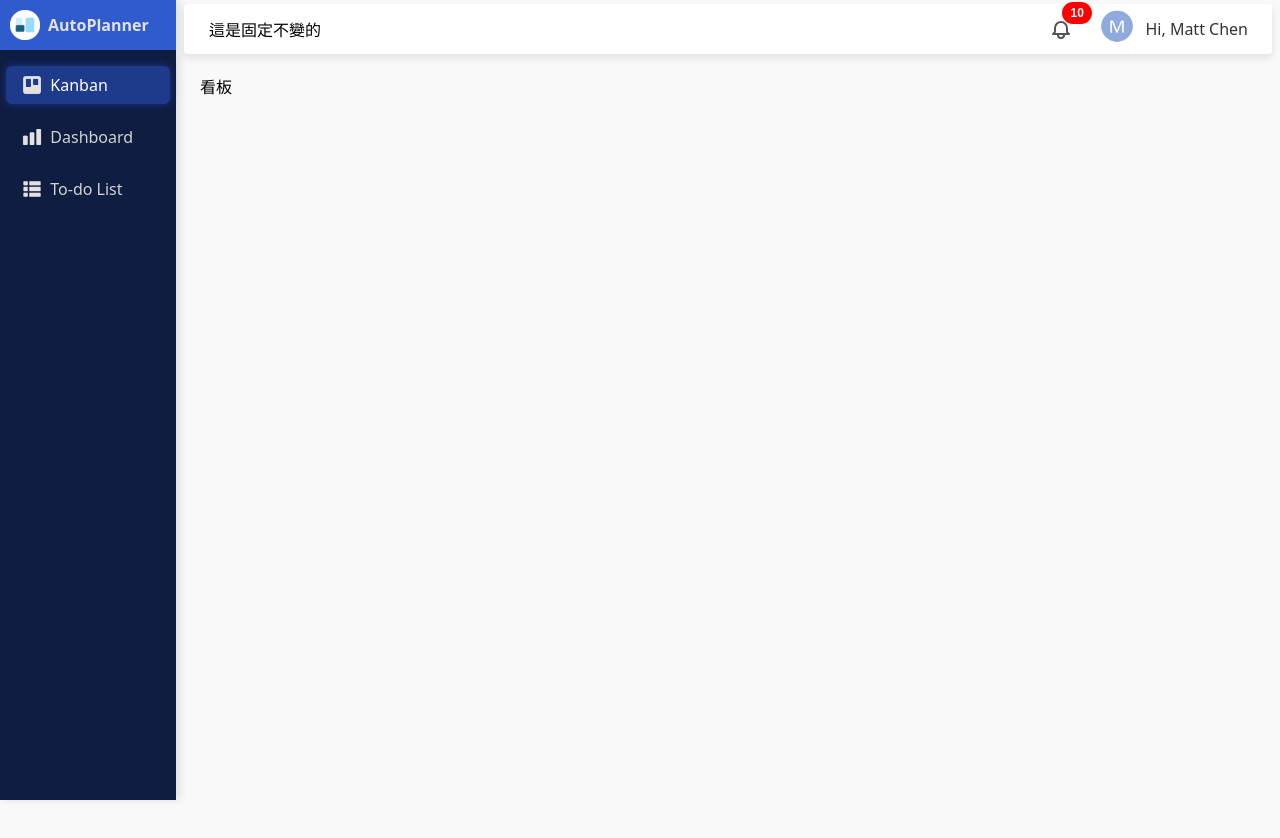
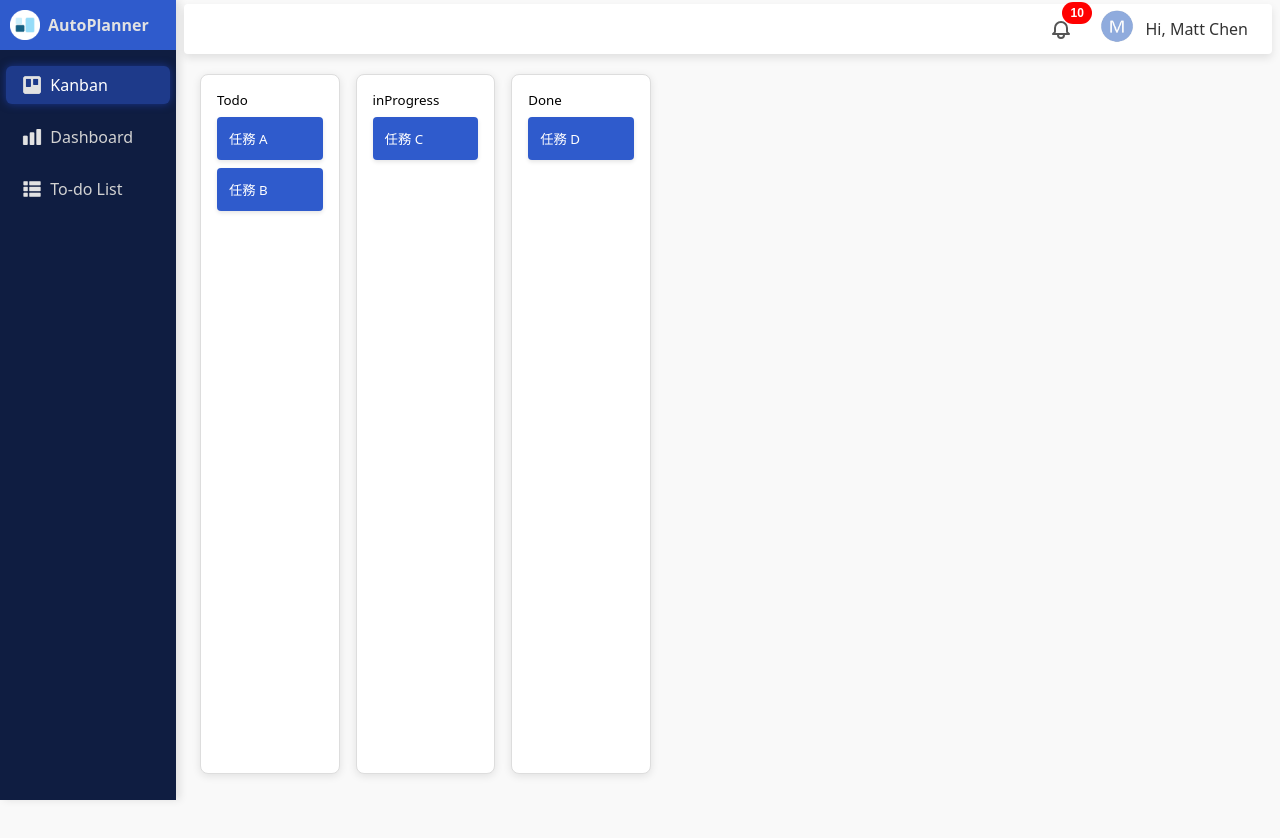
Before and after one commit to EngrMatt/AutoPlanner, a Nuxt app: page /kanban in a window 1280 px wide. Shown: the top 838 px of the page. After the commit the page ends 800 px from the top, so only its background shows below. Built offline with nearby package versions, Linux system fonts and the light colour scheme.

Commit message:
feat: 添加 vuedraggable 套件

```diff
--- a/app/components/Header.vue
+++ b/app/components/Header.vue
@@ -1,7 +1,7 @@
 <template>
   <header class="header">
     <div class="title">
-        這是固定不變的
+
     </div>
      <div class="user-info">
       <button class="notification-btn" aria-label="通知鈴鐺">
--- a/app/layouts/default.vue
+++ b/app/layouts/default.vue
@@ -21,7 +21,6 @@ const activeMenu = ref('home')
 
 <style scoped>
 .layout {
-  height: 100vh;
   /* 不用 flex-direction column，因為 header 與 sidebar 都 fixed 了 */
   position: relative;
 }
@@ -41,7 +40,7 @@ const activeMenu = ref('home')
   top: 0;
   left: 0;
   width: 11rem;
-  height: 100vh;
+  height: calc(100vh);
   box-sizing: border-box;
   z-index: 10; /* 比 header 層級低 */
 }
@@ -49,9 +48,9 @@ const activeMenu = ref('home')
 .main-wrapper {
   margin-top: 50px; /* 預留 header 高度 */
   margin-left: 11rem; /* 預留 sidebar 寬度 */
-  height: calc(100vh - 60px);
   overflow: auto;
   padding: 24px;
 }
 
+
 </style>
--- a/app/pages/kanban.vue
+++ b/app/pages/kanban.vue
@@ -1,9 +1,85 @@
 <template>
-  <div>
-    看板
+  <div class="board">
+    <div class="column">
+      <div>Todo</div>
+      <Draggable v-model="todo" group="tasks" item-key="id">
+        <template #item="{ element }">
+          <div class="card">{{ element.name }}</div>
+        </template>
+      </Draggable>
+    </div>
+
+    <div class="column">
+      <div>inProgress</div>
+      <Draggable v-model="inProgress" group="tasks" item-key="id">
+        <template #item="{ element }">
+          <div class="card">{{ element.name }}</div>
+        </template>
+      </Draggable>
+    </div>
+
+    <div class="column">
+      <div>Done</div>
+      <Draggable v-model="done" group="tasks" item-key="id">
+        <template #item="{ element }">
+          <div class="card">{{ element.name }}</div>
+        </template>
+      </Draggable>
+    </div>
   </div>
 </template>
 
 <script setup>
+import { ref } from 'vue'
+import Draggable from 'vuedraggable'
 
+const todo = ref([
+  { id: 1, name: '任務 A' },
+  { id: 2, name: '任務 B' },
+])
+
+const inProgress = ref([
+  { id: 3, name: '任務 C' },
+])
+
+const done = ref([
+  { id: 4, name: '任務 D' },
+])
 </script>
+
+<style scoped>
+.board {
+  display: flex;
+  /* justify-content: space-around; */
+  height: calc(100vh - 100px); /* 預留 header 空間 */
+  gap: 16px;
+  font-size: 12pt;
+}
+
+.column {
+  width: 10%;
+  background: #ffffff;
+  border: 1px solid #ddd;
+  border-radius: 8px;
+  padding: 16px;
+  box-shadow: 0 2px 8px rgba(0,0,0,0.1);
+  display: flex;
+  flex-direction: column;
+  font-size: 10pt;
+}
+
+h2 {
+  text-align: center;
+  margin-bottom: 16px;
+}
+
+.card {
+  background-color: #2f5bcc;
+  color: white;
+  margin: 8px 0;
+  padding: 12px;
+  border-radius: 4px;
+  cursor: grab;
+  box-shadow: 0 2px 4px rgba(0,0,0,0.1);
+}
+</style>
--- a/package.json
+++ b/package.json
@@ -12,6 +12,7 @@
   "dependencies": {
     "nuxt": "^4.0.0",
     "vue": "^3.5.17",
-    "vue-router": "^4.5.1"
+    "vue-router": "^4.5.1",
+    "vuedraggable": "^4.1.0"
   }
 }
```
Also changed, not shown: 1 other file (tests, documents, lock files or other folders).
